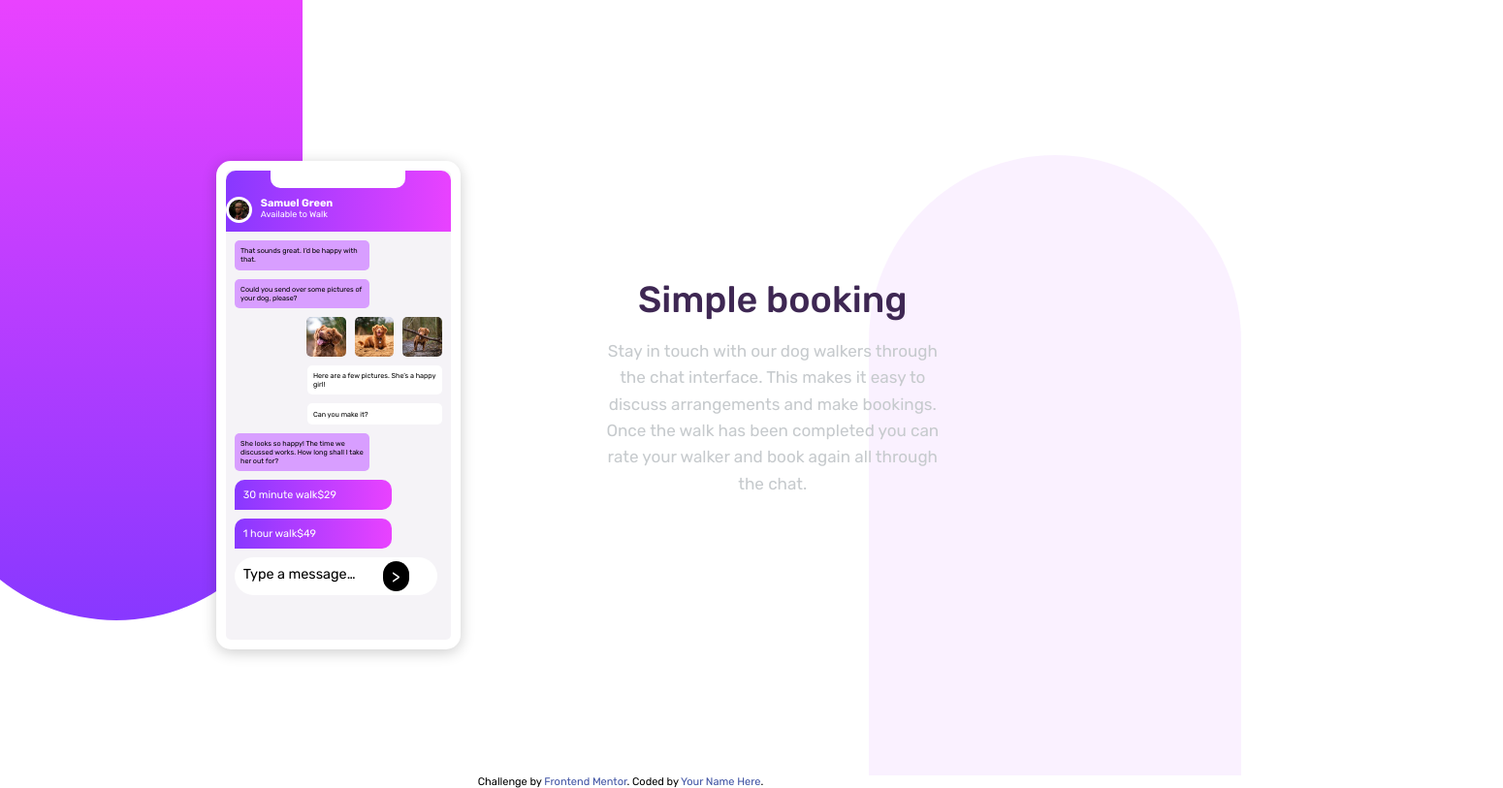
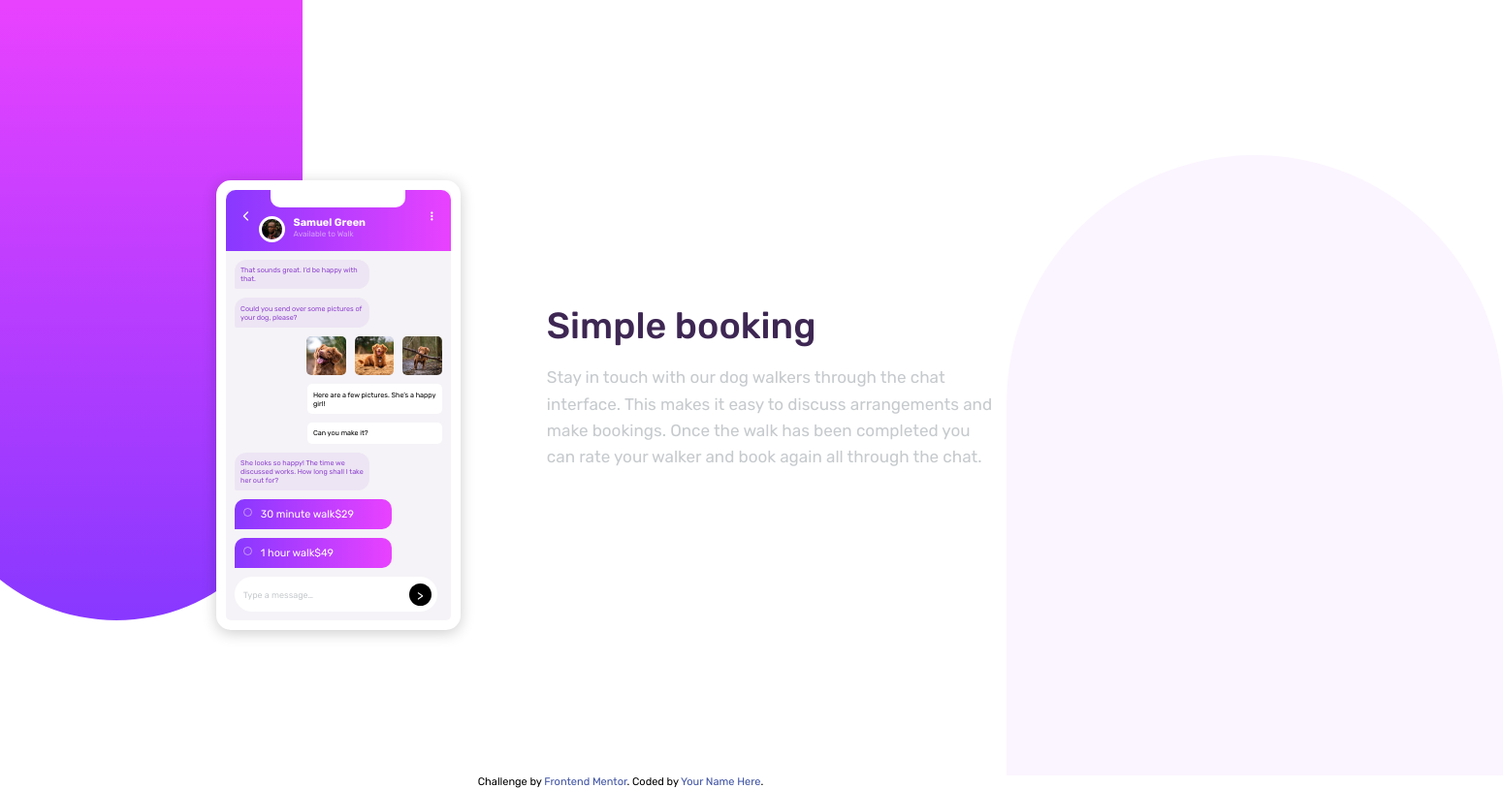
Before and after one commit to abe-m1/chat-app-illustration, a website: page index.html in a window 1280 px wide. Shown: the whole page at 97% size, 1550 px wide, since content can reach past the window. Drawn offline with Linux system fonts and the light colour scheme.

Commit message:
desktop styling

```diff
--- a/index.html
+++ b/index.html
@@ -21,15 +21,19 @@
     <div class="content">
       <div class="phone-container">
         <div class="phone">
+          <div class="main-screen">
             <div class="header">
               <div class="header-content">
+                <i class="fas fa-chevron-left fa-xs left-icon"></i>
                 <img class="avatar" src="images/avatar.jpg" alt="" />
                 <div class="user-info">
                   <p class="user-name">Samuel Green</p>
                   <p class="user-status">Available to Walk</p>
                 </div>
+                <i class="fas fa-ellipsis-v fa-xs dots-icon"></i>
               </div>
             </div>
+
             <div class="message-sender">
               That sounds great. I’d be happy with that.
             </div>
@@ -51,15 +55,18 @@
               take her out for?
             </div>
             <div class="price">
+              <div class="circle"></div>
               <p>30 minute walk</p>
               <p>$29</p>
             </div>
             <div class="price">
+              <div class="circle"></div>
               <p>1 hour walk</p>
               <p>$49</p>
             </div>
             <div class="input">
               <p>Type a message…</p>
+            </div>
           </div>
         </div>
       </div>
@@ -83,4 +90,8 @@
       >. Coded by <a href="#">Your Name Here</a>.
     </div>
   </body>
+  <script
+    src="https://kit.fontawesome.com/3a07a32aad.js"
+    crossorigin="anonymous"
+  ></script>
 </html>
--- a/scss/main.scss
+++ b/scss/main.scss
@@ -89,11 +89,13 @@ body {
   font-size: 1.6rem;
   font-family: 'Rubik', sans-serif;
   // background-color: $grayishBlue;
+  overflow-x: hidden;
 }
 
 .content {
   display: block;
   width: 100%;
+  max-width: 1000px;
   height: 100vh;
 
   @include respond(tab-port) {
@@ -117,7 +119,8 @@ body {
   text-align: center;
 
   @include respond(tab-port) {
-    width: 60%;
+    width: 80%;
+    text-align: left;
   }
 }
 
@@ -144,15 +147,12 @@ body {
 }
 .phone {
   margin: auto;
-  height: 56rem;
   width: 28rem;
   border: 10px solid $white;
   border-radius: 15px;
   background-color: $lightGrayishViolet;
   box-shadow: 0px 3px 15px rgba(0, 0, 0, 0.2);
-
-  @include respond(tab-port) {
-  }
+  padding-bottom: 1rem;
 }
 
 .header {
@@ -174,13 +174,16 @@ body {
   top: 0;
   left: 0;
   right: 0;
-  margin: auto;
+  margin: 0 auto;
+
   border-bottom-left-radius: 10px;
   border-bottom-right-radius: 10px;
 }
 
 .header-content {
   display: flex;
+  justify-content: space-between;
+  padding: 2rem;
   padding-top: 3rem;
 }
 
@@ -194,13 +197,16 @@ body {
 
 .user-info {
   color: $white;
+  margin-right: auto;
 }
 .user-name {
   font-size: 1.2rem;
   font-weight: 700;
 }
 .user-status {
-  font-size: 1rem;
+  font-size: 0.9rem;
+  // color: $lightGrayishViolet;
+  color: #d59fff;
 }
 
 .images {
@@ -214,14 +220,26 @@ body {
   border-radius: 5px;
 }
 
+.main-screen {
+  display: flex;
+  flex-direction: column;
+  justify-content: space-between;
+  height: 100%;
+}
+
 .message-sender {
   font-size: 0.8rem;
   width: 60%;
-  background-color: $paleViolet;
+  background-color: $grayishBlue;
+  color: $moderateViolet;
   margin-bottom: 1rem;
   padding: 0.7rem;
   margin-left: 1rem;
   border-radius: 5px;
+
+  background-color: #ede5f4;
+  border-radius: 12px 12px 12px 2px;
+  color: #8e43cd;
 }
 
 .message-receiver {
@@ -254,19 +272,19 @@ body {
   background-color: $white;
   // padding: 1rem;
   border-radius: 10rem;
-  display: relative;
+  position: relative;
   margin-left: 1rem;
 }
 
 .input:after {
   content: '>';
-  font-size: 2rem;
+  font-size: 1.5rem;
   color: $white;
-  padding: 0.5rem 1rem;
+  padding: 0.4rem 0.9rem;
   border-radius: 4rem;
   background-color: black;
   position: relative;
-  left: 17rem;
+  left: 20rem;
   top: -1rem;
 }
 
@@ -274,8 +292,11 @@ body {
   position: relative;
   left: 1rem;
   top: 1rem;
+  font-size: 1rem;
+  padding-top: 0.5rem;
+  padding-bottom: 0.5rem;
+  color: $grayishBlue;
 }
-
 .left-pattern {
   position: absolute;
   left: -8rem;
@@ -304,18 +325,40 @@ body {
   border-top-left-radius: 50rem;
 
   right: 0;
-  opacity: 0.14;
+  opacity: 0.1;
 
   @include respond(tab-port) {
-    width: 30%;
+    width: 40%;
     height: 80vh;
+    right: -30rem;
     bottom: 0;
   }
 }
 .attribution {
-  font-size: 11px;
-  text-align: center;
+  display: none;
+  @include respond(tab-port) {
+    font-size: 11px;
+    text-align: center;
+    display: block;
+  }
 }
 .attribution a {
   color: hsl(228, 45%, 44%);
 }
+
+.left-icon {
+  color: white;
+  margin-right: 1rem;
+}
+.dots-icon {
+  color: white;
+}
+
+.circle {
+  margin-right: 1rem;
+  border-radius: 50%;
+  width: 1rem;
+  height: 1rem;
+  border: solid 1px #f5f3f7;
+  opacity: 50%;
+}
```
Also changed, not shown: css/style.css. Lines whose indentation alone changed are shown as unchanged.
